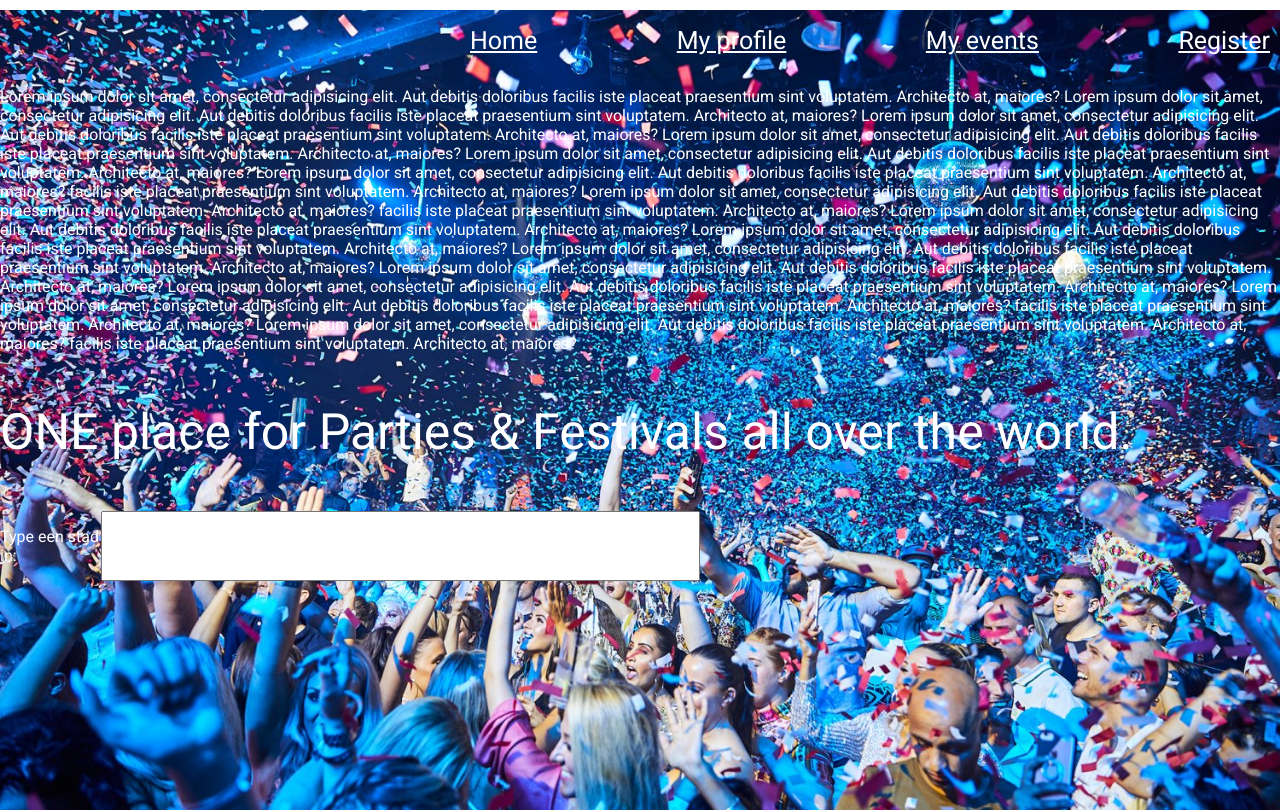
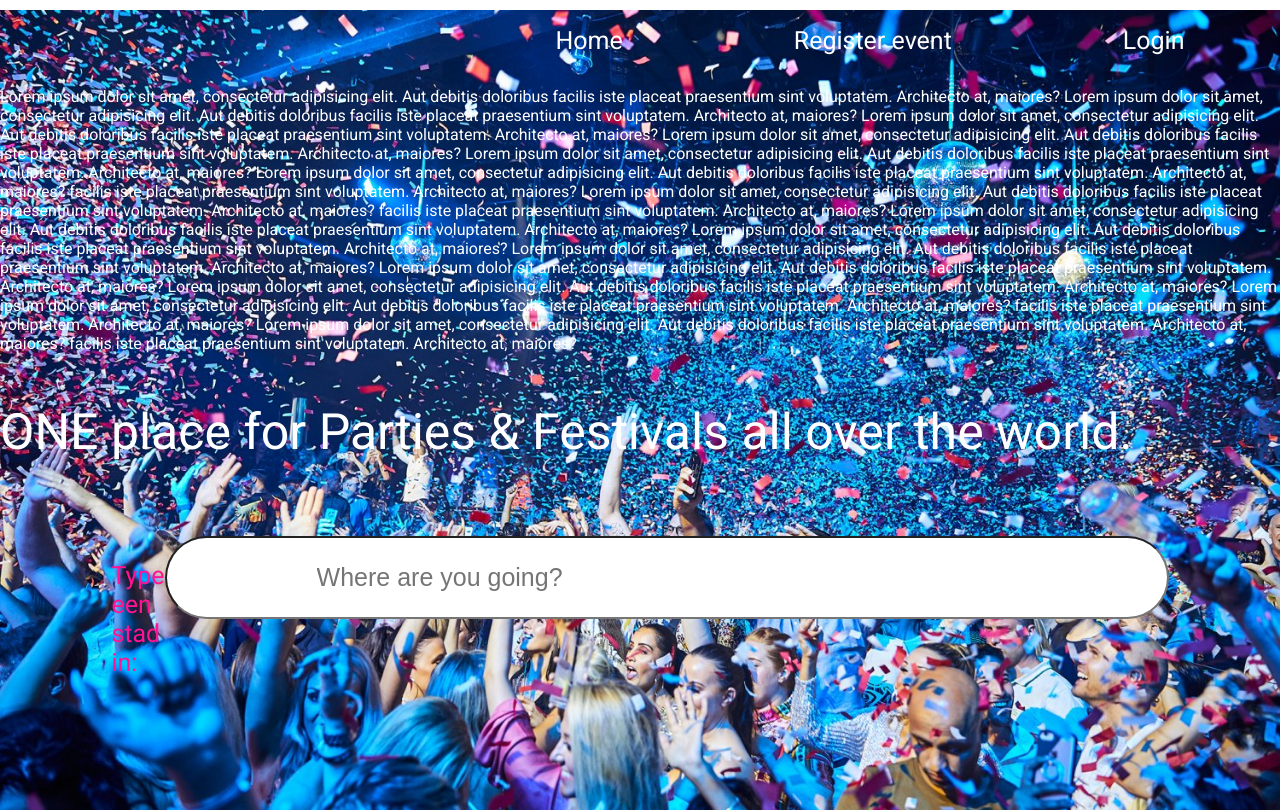
Before and after one commit to hamidaya/fantisanti, a React (Create React App) app: page / in a window 1280 px wide. Built offline with nearby package versions, Linux system fonts and the light colour scheme; a web font is replaced by a local one.

Commit message:
aanpassing menu

```diff
--- a/src/App.js
+++ b/src/App.js
@@ -7,6 +7,7 @@ import Navigation from './components/navigation/Navigation';
 import { AuthContext } from './context/AuthContext';
 import SignIn from './pages/signin/SignIn';
 import SignUp from './pages/signup/SignUp';
+import RegisterEvent from './pages/events/EventCreate';
 
 
 function App() {
@@ -31,6 +32,10 @@ function App() {
                     <Route exact path="/signup">
                         <SignUp />
                     </Route>
+                    <Route exact path="/RegisterEvent">
+                    {isAuth ? <Profile /> : <Redirect to="/signin" />}
+                    </Route>
+
                 </Switch>
             </div>
         </div>
--- a/src/components/navigation/Navigation.css
+++ b/src/components/navigation/Navigation.css
@@ -1,19 +1,27 @@
 .nav-container {
     display: flex;
     flex-direction: row;
-    justify-content: space-between;
+    justify-content:space-between;
     margin: 10px 10px;
+
 }
 .ul-container{
     display: flex;
-    justify-content: space-between;
+    justify-content: space-around;
     list-style-type: none;
     flex-basis: 800px;
+
 }
 .default-home {
     color: white;
-    font-size: 25px }
+    font-size: 25px;
+    text-decoration: none;
+}
+
+
 .default-link {
     color: white;
-    font-size: 25px
+    font-size: 25px;
+    text-decoration: none;
+;
 }
--- a/src/components/navigation/Navigation.js
+++ b/src/components/navigation/Navigation.js
@@ -3,6 +3,7 @@ import './Navigation.css';
 import { useHistory, Link } from 'react-router-dom';
 import { AuthContext } from '../../context/AuthContext';
 import { NavLink } from 'react-router-dom';
+
 
 function Navigation({icon, title, setStyleState}) {
     const history = useHistory();
@@ -17,9 +18,8 @@ function Navigation({icon, title, setStyleState}) {
                 </header>
                 <ul className="ul-container">
                     <li><NavLink onClick={() => setStyleState('body')} to="/" className={({ isActive}) => isActive ? 'active-link' : 'default-home'}>Home</NavLink></li>
-                    <li><NavLink onClick={() => setStyleState('body2')} to="/profile" className={({ isActive}) => isActive ? 'active-link' : 'default-link'}>My profile</NavLink></li>
-                    <li><NavLink onClick={() => setStyleState('body2')} to="/events" className={({ isActive}) => isActive ? 'active-link' : 'default-link'}>My events</NavLink></li>
-                    <li><NavLink onClick={() => setStyleState('body2')} to="/register" className={({ isActive}) => isActive ? 'active-link' : 'default-link'}>Register</NavLink></li>
+                   <li><NavLink onClick={() => setStyleState('body2')} to="/RegisterEvent" className={({ isActive}) => isActive ? 'active-link' : 'default-link'}>Register event</NavLink></li>
+                   <li><NavLink onClick={() => setStyleState('body2')} to="/signin" className={({ isActive}) => isActive ? 'active-link' : 'default-link'}>Login</NavLink></li>
                 </ul>
             </div>
         </nav>
--- a/src/components/searchBar/SearchBar.css
+++ b/src/components/searchBar/SearchBar.css
@@ -1,10 +1,11 @@
 .search-bar {
     display: flex;
     width: 700px;
-    color: white;
+    color: deeppink;
+    justify-content: center;
+    border-radius: 50px;
+    padding: 25px 150px;
+    font-size: 25px;
+    margin: auto;
 
 }
-.div.searchbar {
-    justify-self: center;
-
-}
--- a/src/components/searchBar/SearchBar.js
+++ b/src/components/searchBar/SearchBar.js
@@ -5,9 +5,12 @@ const SearchBar = () => {
         <div>
             <div className="search-bar">
             <p>Type een stad in:</p>
-            <input className="search-bar" type="text"/>
+             <label search-bar="search-bar">
+             <input className="search-bar" name="name" placeholder="Where are you going?" />
+            </label>
         </div>
             </div>
+
     );
 };
 
--- a/src/pages/signin/SignIn.js
+++ b/src/pages/signin/SignIn.js
@@ -63,7 +63,7 @@ function SignIn() {
                 </label>
                 </form>
 
-            <p>Don't Have an Account?<Link to="/signup">Register</Link>first here..</p>
+            <p>Don't Have an Account?<Link to="/signup"> Register </Link> first here..</p>
         </>
     );
 }
--- a/src/pages/signup/SignUp.js
+++ b/src/pages/signup/SignUp.js
@@ -80,7 +80,7 @@ function SignUp() {
                     </button>
 
             </form>
-    <p>Do you have an account already? <Link to="/signin">Please login</Link>here.</p>
+    <p>Do you have an account already? <Link to="/signin"> Please login </Link>here..</p>
         </>
 );
 }
```
Also changed, not shown: package.json (+7 -5 lines).
